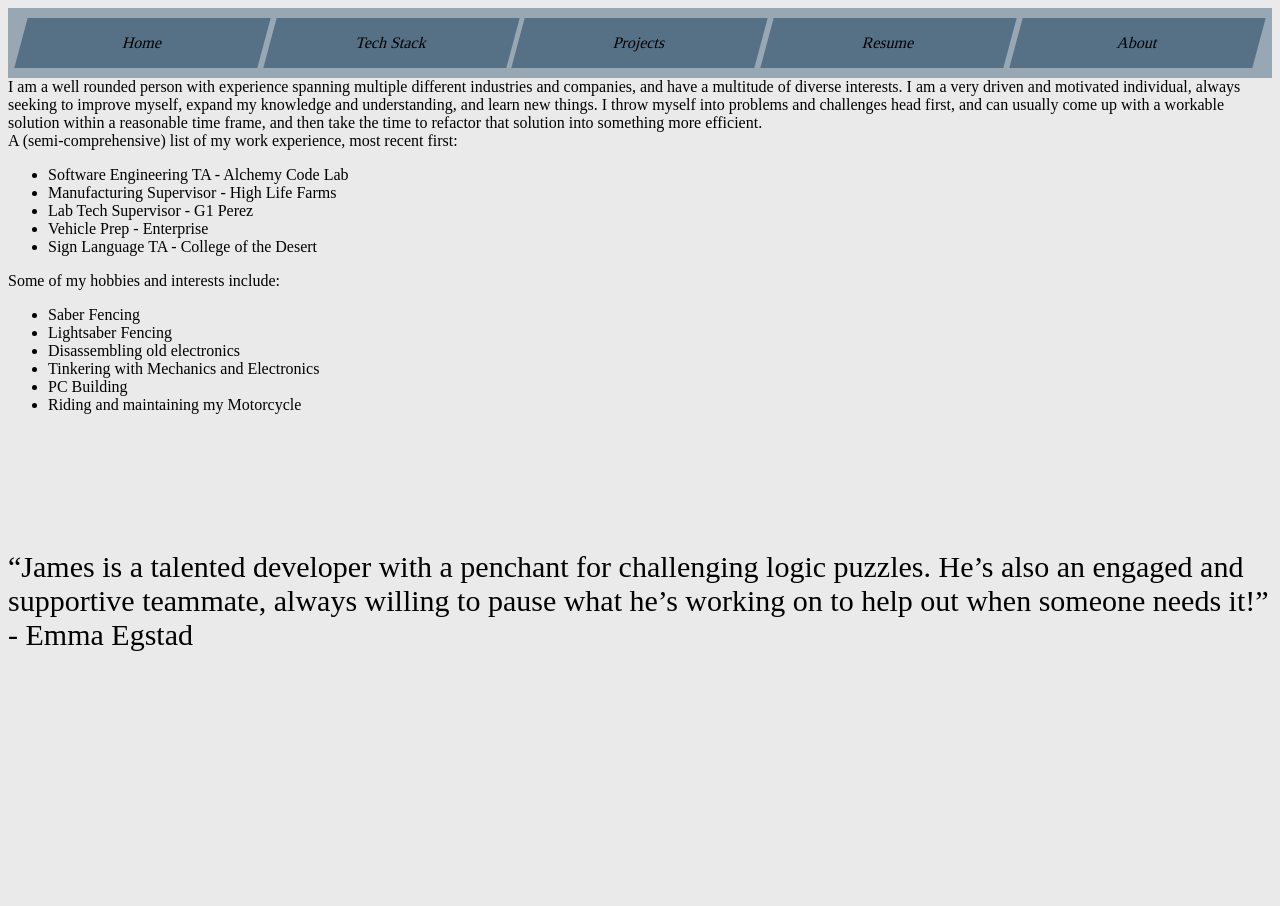
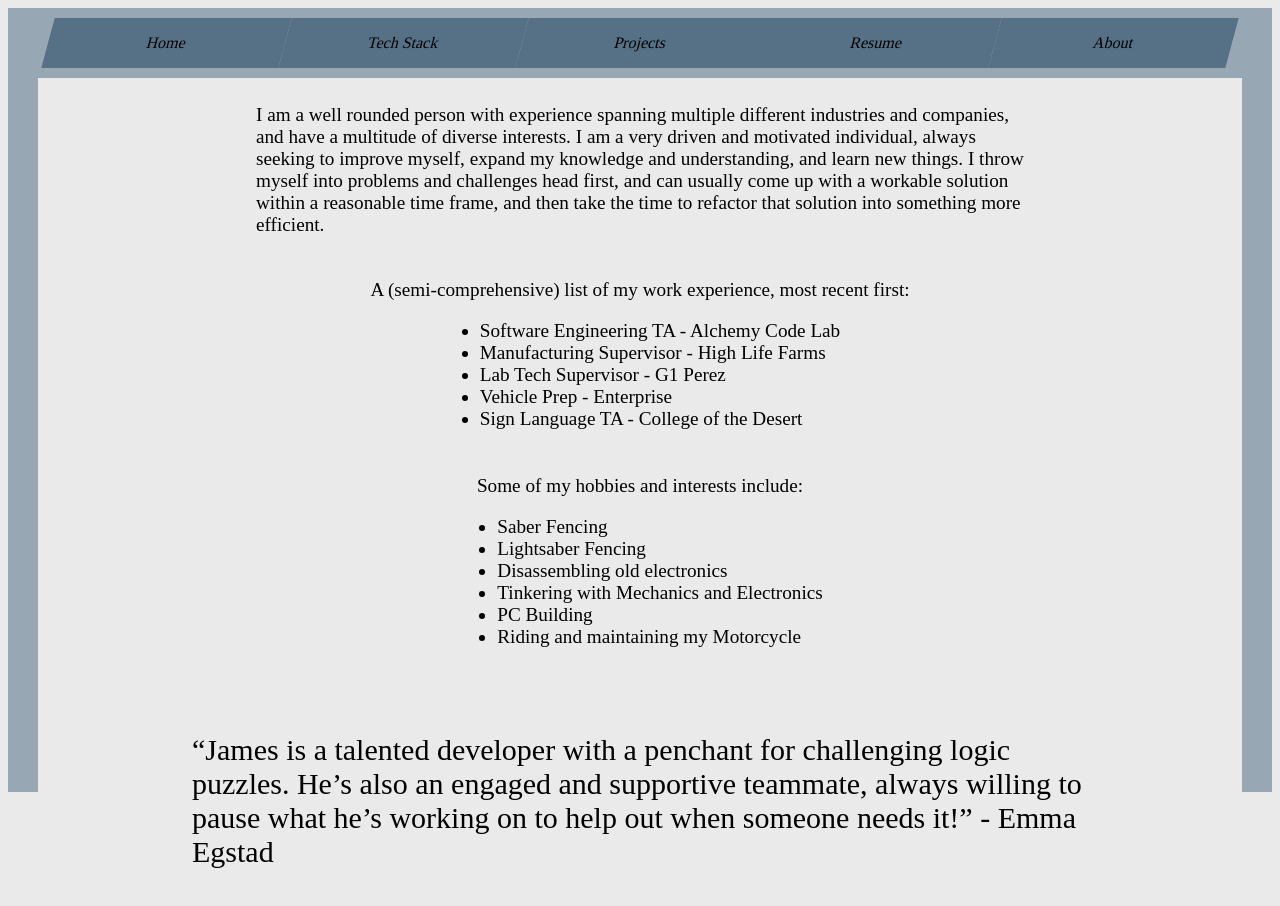
Before and after one commit to james-demiraiakian/james-portfolio, a React (Create React App) app: page /about in a window 1280 px wide. Before the commit the page ends 800 px from the top, so only its background shows below. Built offline with nearby package versions, Linux system fonts and the light colour scheme.

Commit message:
a bunch of styling on about page... not sure if I like it or not

```diff
--- a/src/views/About/About.css
+++ b/src/views/About/About.css
@@ -1,6 +1,79 @@
+/* container elements */
+
+.about {
+  display: flex;
+  flex-direction: row;
+}
+
+.content-container {
+  width: 94vw;
+  display: flex;
+  flex-direction: column;
+}
+
+.intro-container {
+  margin-top: 2vw;
+  display: flex;
+  justify-content: center;
+}
+
+.work-container {
+  margin-top: 2vw;
+  display: flex;
+  justify-content: center;
+}
+
+.hobby-container {
+  margin-top: 2vw;
+  display: flex;
+  justify-content: center;
+}
+
+.quote-container {
+  margin-top: 2vw;
+  display: flex;
+  justify-content: center;
+}
+
+/* content elements */
+
+.intro {
+  width: 60vw;
+  font-size: 1.2rem;
+}
+
+.work {
+  display: flex;
+  flex-direction: column;
+  align-items: center;
+  width: 50vw;
+  font-size: 1.2rem;
+}
+
+.hobbies {
+  display: flex;
+  flex-direction: column;
+  align-items: center;
+  width: 50vw;
+  font-size: 1.2rem;
+}
+
 .quote {
+  width: 70vw;
   font-size: 30px;
-  margin-top: 15vh;
-  /* margin-bottom: 10%; */
-  position: absolute;
+  margin-top: 5vh;
 }
+
+/* style elements */
+
+.left-bar {
+  width: 30vw;
+  height: 98vh;
+  background-color: #97a7b4;
+}
+
+.right-bar {
+  width: 30vw;
+  height: 98vh;
+  background-color: #97a7b4;
+}
--- a/src/views/About/About.jsx
+++ b/src/views/About/About.jsx
@@ -6,20 +6,26 @@ import './About.css';
 export default function About() {
   return (
     <div className="about">
+      <div className="left-bar" />
+      <div className="content-container">
         <Header />
-      <span className="intro">
-        I am a well rounded person with experience spanning multiple different
-        industries and companies, and have a multitude of diverse interests. I
-        am a very driven and motivated individual, always seeking to improve
-        myself, expand my knowledge and understanding, and learn new things. I
-        throw myself into problems and challenges head first, and can usually
-        come up with a workable solution within a reasonable time frame, and
-        then take the time to refactor that solution into something more
-        efficient.
-      </span>
+        <div className="intro-container">
+          <div className="intro">
+            I am a well rounded person with experience spanning multiple
+            different industries and companies, and have a multitude of diverse
+            interests. I am a very driven and motivated individual, always
+            seeking to improve myself, expand my knowledge and understanding,
+            and learn new things. I throw myself into problems and challenges
+            head first, and can usually come up with a workable solution within
+            a reasonable time frame, and then take the time to refactor that
+            solution into something more efficient.
+          </div>
+        </div>
         <br />
-      <span className="work">
-        A (semi-comprehensive) list of my work experience, most recent first:
+        <div className="work-container">
+          <div className="work">
+            A (semi-comprehensive) list of my work experience, most recent
+            first:
             <ul>
               <li>Software Engineering TA - Alchemy Code Lab</li>
               <li>Manufacturing Supervisor - High Life Farms</li>
@@ -27,8 +33,10 @@ export default function About() {
               <li>Vehicle Prep - Enterprise</li>
               <li>Sign Language TA - College of the Desert</li>
             </ul>
-      </span>
-      <span className="hobbies">
+          </div>
+        </div>
+        <div className="hobby-container">
+          <div className="hobbies">
             Some of my hobbies and interests include:
             <ul>
               <li>Saber Fencing</li>
@@ -38,8 +46,13 @@ export default function About() {
               <li>PC Building</li>
               <li>Riding and maintaining my Motorcycle</li>
             </ul>
-      </span>
+          </div>
+        </div>
+        <div className="quote-container">
           <Quotes />
+        </div>
+      </div>
+      <div className="right-bar" />
     </div>
   );
 }
```
Also changed, not shown: src/App.jsx (renamed from src/App.js). Lines whose indentation alone changed are shown as unchanged.
